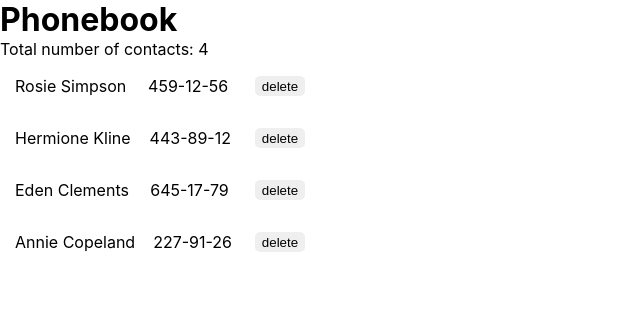
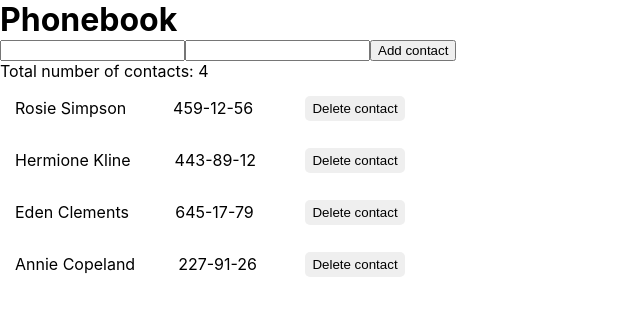
Before and after one commit to ChaikAndrew/goit-react-hw-02-phonebook-, a React (Create React App) app: page / in a window 1280 px wide. Shown: the top 316 px of the page, without its empty margins (0-640 px from the left). Built offline with nearby package versions, Linux system fonts and the light colour scheme.

Commit message:
addContact and deleteContact

```diff
--- a/package.json
+++ b/package.json
@@ -10,6 +10,7 @@
     "react": "^18.1.0",
     "react-dom": "^18.1.0",
     "react-scripts": "5.0.1",
+    "shortid": "^2.2.16",
     "web-vitals": "^2.1.3"
   },
   "scripts": {
--- a/src/components/App.jsx
+++ b/src/components/App.jsx
@@ -1,10 +1,26 @@
 import React, { Component } from 'react';
+import shortid from 'shortid';
 import PhoneBookList from './Phonebook/PhoneBookList/PhoneBookList';
 import contactsList from 'components/contactsList.json';
+
+import PhoneBookEditor from './Phonebook/PhoneBookEditor/PhoneBookEditor';
+
 class App extends Component {
   state = {
     contacts: contactsList,
-    // name: '',
+    name: '',
+  };
+
+  addContact = (name, number) => {
+    const contact = {
+      id: shortid.generate(),
+      name,
+      number,
+    };
+
+    this.setState(prevState => ({
+      contacts: [contact, ...prevState.contacts],
+    }));
   };
 
   deletePhoneBook = contactsListId => {
@@ -18,14 +34,16 @@ class App extends Component {
   render() {
     const { contacts } = this.state;
     return (
-      <>
+      <div>
         <h1>Phonebook</h1>
+        <PhoneBookEditor onSubmit={this.addContact} />
         <p>Total number of contacts: {contacts.length}</p>
+
         <PhoneBookList
           contacts={contacts}
           ondeletePhoneBook={this.deletePhoneBook}
         />
-      </>
+      </div>
     );
   }
 }
--- /dev/null
+++ b/src/components/Phonebook/PhoneBookEditor/PhoneBookEditor.jsx
@@ -0,0 +1,46 @@
+import { Component } from 'react';
+
+class PhoneBookEditor extends Component {
+  state = {
+    // contacts: [],
+    name: '',
+    number: '',
+  };
+
+  handleChangeName = e => {
+    this.setState({ name: e.currentTarget.value });
+  };
+
+  handleChangeNumber = e => {
+    this.setState({ number: e.currentTarget.value });
+  };
+
+  handleSubmit = e => {
+    e.preventDefault();
+
+    this.props.onSubmit(this.state.name, this.state.number);
+    this.setState({ name: ' ', number: ' ' });
+
+    console.log(this.state);
+  };
+
+  render() {
+    return (
+      <form onSubmit={this.handleSubmit}>
+        <input value={this.state.name} onChange={this.handleChangeName}></input>
+        <input
+          value={this.state.number}
+          onChange={this.handleChangeNumber}
+          type="tel"
+          name="number"
+          //   pattern="\+?\d{1,4}?[-.\s]?\(?\d{1,3}?\)?[-.\s]?\d{1,4}[-.\s]?\d{1,4}[-.\s]?\d{1,9}"
+          title="Phone number must be digits and can contain spaces, dashes, parentheses and can start with +"
+          required
+        ></input>
+        <button type="submit">Add contact</button>
+      </form>
+    );
+  }
+}
+
+export default PhoneBookEditor;
--- a/src/components/Phonebook/PhoneBookList/PhoneBookList.jsx
+++ b/src/components/Phonebook/PhoneBookList/PhoneBookList.jsx
@@ -1,4 +1,3 @@
-import React from 'react';
 import s from './PhoneBookList.module.css';
 
 const PhoneBookList = ({ contacts, ondeletePhoneBook }) => (
@@ -11,7 +10,7 @@ const PhoneBookList = ({ contacts, ondeletePhoneBook }) => (
           onClick={() => ondeletePhoneBook(id)}
           className={s.PhoneBookList__btn}
         >
-          delete
+          Delete contact
         </button>
       </li>
     ))}
--- a/src/components/Phonebook/PhoneBookList/PhoneBookList.module.css
+++ b/src/components/Phonebook/PhoneBookList/PhoneBookList.module.css
@@ -1,6 +1,6 @@
 .PhoneBookList__list {
   margin-left: 10px;
-  width: 300px;
+  width: 400px;
 }
 
 .PhoneBookList__item {
@@ -21,8 +21,8 @@
 }
 
 .PhoneBookList__btn {
-  width: 50px;
-  height: 20px;
+  width: 100px;
+  height: 25px;
   cursor: pointer;
   margin-left: 5px;
   border: none;
```
Also changed, not shown: src/components/Phonebook/PhoneBookEditor/PhoneBookEditor.module.css (added), 1 other file (tests, documents, lock files or other folders).
